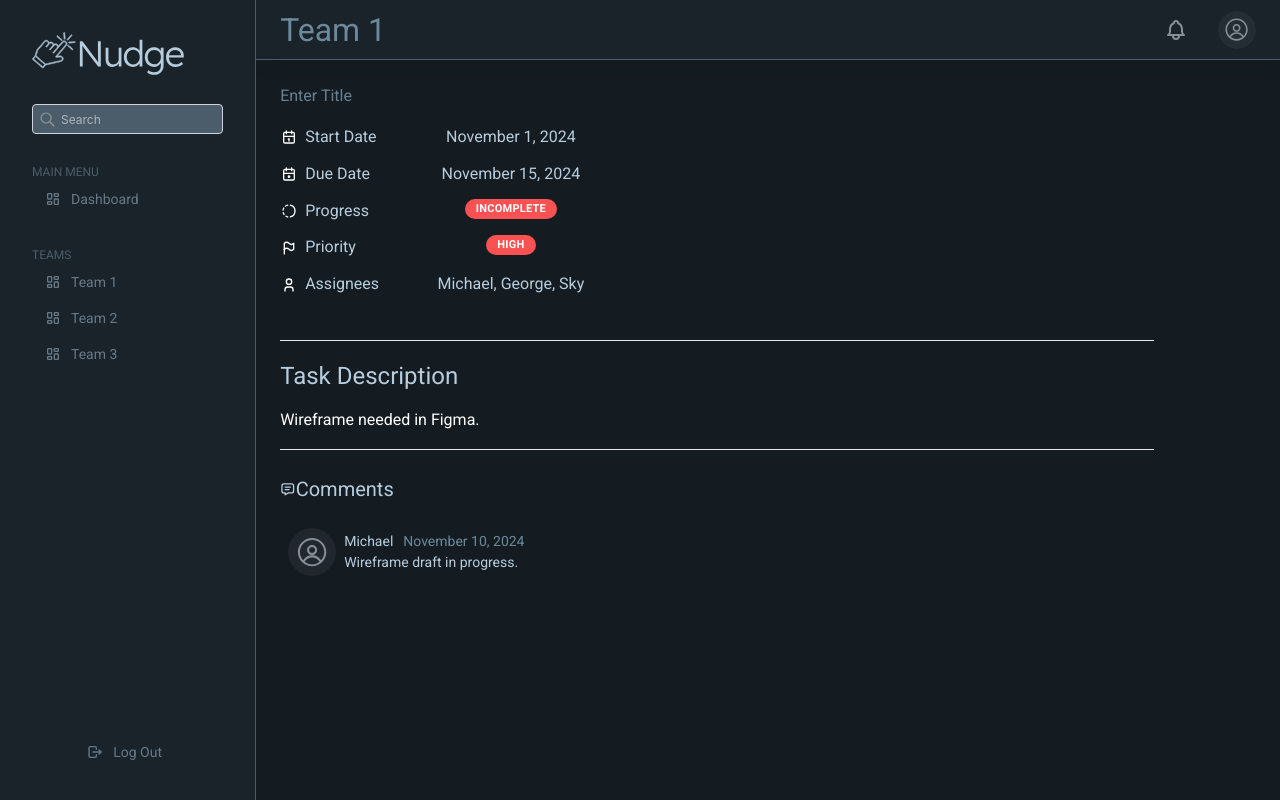
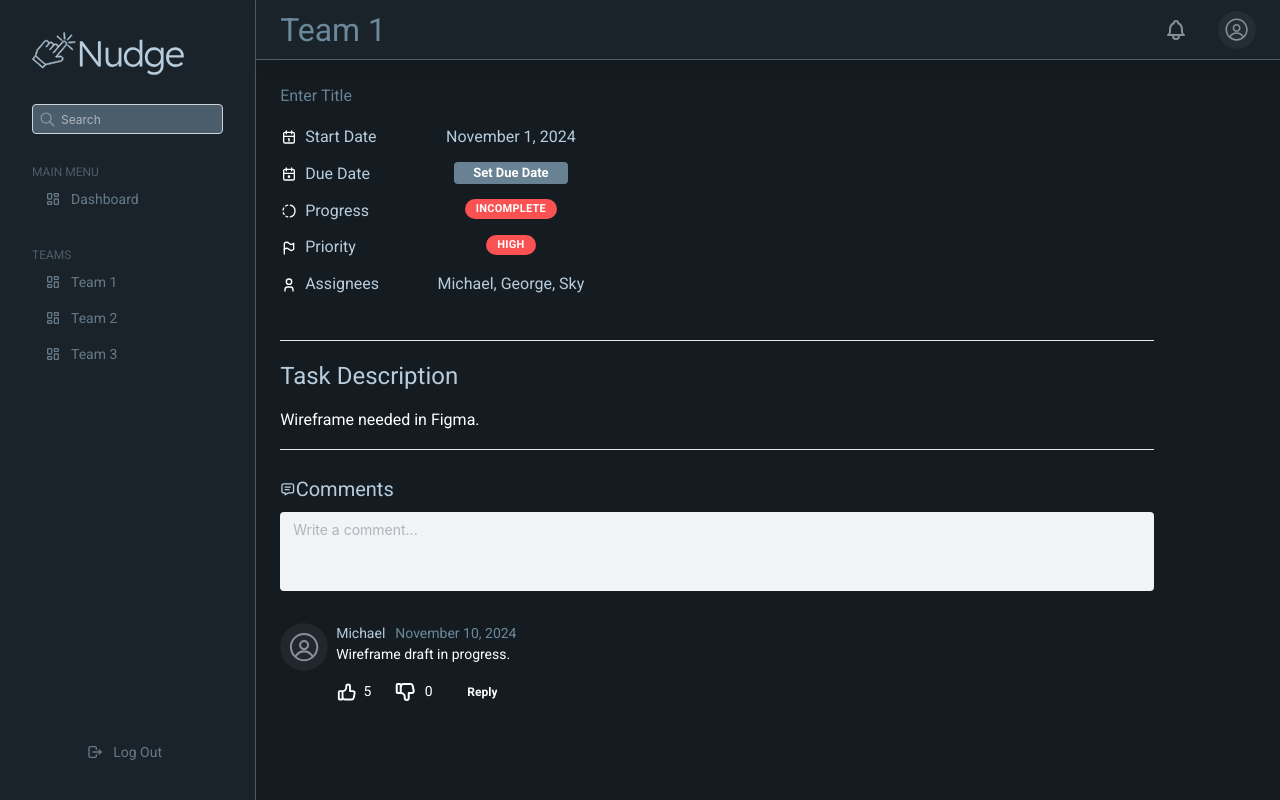
Before and after one commit to Skysayson/Nudge, a React (Vite) app in the folder Nudge-TaskManager/client/: page /Dashboard in a window 1280 px wide. Both pictures are taken after a click on the element 383 px from the left and 599 px from the top of the page. Built offline with nearby package versions, Linux system fonts and the light colour scheme.

Commit message:
add: all functionalities on fullcard except replying to comments

```diff
--- a/Nudge-TaskManager/client/index.html
+++ b/Nudge-TaskManager/client/index.html
@@ -2,7 +2,7 @@
 <html lang="en">
   <head>
     <meta charset="UTF-8" />
-    <link rel="icon" type="image/svg+xml" href="/vite.svg" />
+    <link rel="icon" type="svg" href="./src/assets/hand.svg" />
     <link href="https://fonts.googleapis.com/css2?family=Roboto:wght@400;500;700&display=swap" rel="stylesheet">
     <meta name="viewport" content="width=device-width, initial-scale=1.0" />
     <title>Nudge</title>
--- a/Nudge-TaskManager/client/src/components/FullCard.tsx
+++ b/Nudge-TaskManager/client/src/components/FullCard.tsx
@@ -1,4 +1,15 @@
-import { Badge, Table, Avatar, Text, Input } from "@mantine/core";
+import {
+  Badge,
+  Table,
+  Avatar,
+  Text,
+  Input,
+  Textarea,
+  Button,
+  Popover,
+  List,
+  ListItem
+} from "@mantine/core";
 import { TaskContent } from "../interfaces/interfaces";
 import {
   IconCalendar,
@@ -7,7 +18,10 @@ import {
   IconCalendarDue,
   IconUser,
   IconMessage,
+  IconThumbUp,
+  IconThumbDown,
 } from "@tabler/icons-react";
+import { Calendar } from "@mantine/dates";
 import { useEffect, useState } from "react";
 
 const FullCard = ({ TaskContent }: { TaskContent: TaskContent }) => {
@@ -15,6 +29,27 @@ const FullCard = ({ TaskContent }: { TaskContent: TaskContent }) => {
   const [priorityColors, setPriorityColors] = useState("");
   const [taskTitle, setTaskTitle] = useState("Enter Title");
   const [isEditingTitle, setIsEditingTitle] = useState(false);
+  const [renderCalendar, setRenderCalendar] = useState(false);
+  const [memberList, setMemberList] = useState(false);
+  const [searchTerm, setSearchTerm] = useState('');
+  const [selectedMember, setSelectedMember] = useState(null);
+
+  const teamMembers = [
+    { id: 1, name: 'John Doe' },
+    { id: 2, name: 'Jane Smith' },
+    { id: 3, name: 'Sam Brown' },
+    { id: 4, name: 'Emily Davis' },
+  ];
+
+  const filteredMembers = teamMembers.filter(member =>
+    member.name.toLowerCase().includes(searchTerm.toLowerCase())
+  );
+
+  const handleSelectMember = (member) => {
+    setSelectedMember(member);
+    setMemberList(false);
+    // Add logic to handle assignment to the task
+  };
 
   const handleTitleChange = (event: React.ChangeEvent<HTMLInputElement>) => {
     setTaskTitle(event.target.value);
@@ -27,7 +62,7 @@ const FullCard = ({ TaskContent }: { TaskContent: TaskContent }) => {
   //Function to format start date and due date of task
   const formatDate = (date: Date | null) => {
     if (!date) {
-      return "No date inputted";
+      return false;
     }
     return new Intl.DateTimeFormat("en-US", {
       month: "long",
@@ -68,16 +103,36 @@ const FullCard = ({ TaskContent }: { TaskContent: TaskContent }) => {
     {
       label: "Start Date",
       icon: <IconCalendar size={16} />,
-      value: TaskContent.created
-        ? formatDate(TaskContent.created)
-        : "Enter start date", // Fallback message
+      value: TaskContent.created ? (
+        formatDate(TaskContent.created)
+      ) : (
+        <Button>
+          {renderCalendar && <Calendar />}
+        </Button>
+      ), // Fallback message
     },
     {
       label: "Due Date",
       icon: <IconCalendarDue size={16} />,
-      value: TaskContent.created
-        ? formatDate(TaskContent.due)
-        : "Enter due date", // Fallback message
+      value: (
+        <Popover position="bottom" withArrow shadow="md" opened={renderCalendar} onClose={() => setRenderCalendar(false)}>
+          <Popover.Target>
+            <Button
+              variant="filled"
+              color="#688193"
+              className="h-[90%] text-[13px]"
+              onClick={() => {
+                setRenderCalendar(!renderCalendar);
+              }}
+            >
+              Set Due Date
+            </Button>
+          </Popover.Target>
+          <Popover.Dropdown>
+            <Calendar />
+          </Popover.Dropdown>
+        </Popover>
+      ), // Fallback message
     },
     {
       label: "Progress",
@@ -97,7 +152,55 @@ const FullCard = ({ TaskContent }: { TaskContent: TaskContent }) => {
         </Badge>
       ),
     },
-    { label: "Assignees", icon: <IconUser size={16} />, value: mapAssigned() },
+    {
+      label: "Assignees",
+      icon: <IconUser size={16} />,
+      value: mapAssigned() === "" ? (
+        <Popover
+          position="bottom"
+          withArrow
+          shadow="md"
+          opened={memberList}
+          onClose={() => setMemberList(false)}
+        >
+          <Popover.Target>
+            <Button
+              variant="filled"
+              color="#688193"
+              className="h-[90%] text-[13px]"
+              onClick={() => setMemberList(!memberList)}
+            >
+              Assign Member
+            </Button>
+          </Popover.Target>
+          <Popover.Dropdown>
+            <Input
+              placeholder="Search for a member..."
+              value={searchTerm}
+              onChange={(e) => setSearchTerm(e.target.value)}
+              mb="xs"
+            />
+            {filteredMembers.length > 0 ? (
+              <List>
+                {filteredMembers.map(member => (
+                  <ListItem
+                    key={member.id}
+                    onClick={() => handleSelectMember(member)}
+                    style={{ cursor: 'pointer', padding: '5px 10px' }}
+                  >
+                    {member.name}
+                  </ListItem>
+                ))}
+              </List>
+            ) : (
+              <Text size="xs">No members found</Text>
+            )}
+          </Popover.Dropdown>
+        </Popover>
+      ) : (
+        mapAssigned()
+      ),
+    },
   ];
 
   return (
@@ -117,7 +220,6 @@ const FullCard = ({ TaskContent }: { TaskContent: TaskContent }) => {
                 color: "#B7CDDE", // Text color
                 "::placeholder": {
                   color: "#B7CDDE", // Placeholder text color
-
                 },
               },
             }}
@@ -165,7 +267,16 @@ const FullCard = ({ TaskContent }: { TaskContent: TaskContent }) => {
           {/*TASK DESCRIPTION CONTENT DIV*/}
           {TaskContent.content.length === 0 && (
             <div className="text-[#88A7BD]">
-              Enter description for your task
+              <Textarea
+                placeholder="Enter a task description..."
+                variant="unstyled"
+                autosize
+                styles={{
+                  input: {
+                    color: "#C9C9C9",
+                  },
+                }}
+              />
             </div>
           )}
           {TaskContent.content}
@@ -182,13 +293,22 @@ const FullCard = ({ TaskContent }: { TaskContent: TaskContent }) => {
             No Comments{" "}
           </div>
         )}
+        <Textarea
+          placeholder="Write a comment..."
+          autosize
+          minRows={3}
+          maxRows={6}
+          className="mt-2 placeholder:[#C9C9C9]"
+          variant="filled"
+        />
         {TaskContent.comments.map((comment, index) => (
           <div
             key={index}
-            className="flex flex-col text-[16px] mt-[16px] p-[8px] bg-opacity-[10%]"
+            className="flex flex-col text-[16px] mt-[32px] bg-opacity-[10%]"
           >
             {/* COMMENT DIV */}
             <div className="flex items-center border-red-600 w-full">
+              <div className="flex w-max h-max  border-green-600">
                 <Avatar size="48" />
                 <div className="flex ml-[8px] flex-col">
                   <div className="flex items-center border-green-600 w-full">
@@ -200,7 +320,7 @@ const FullCard = ({ TaskContent }: { TaskContent: TaskContent }) => {
                     </h1>
                   </div>
                   <Text
-                  className="text-[14px] w-full border-red-600 flex text-[#B7CDDE]"
+                    className="text-[14px] w-full border-red-600 flex text-white"
                     style={{
                       wordBreak: "break-word", // Break words for long content
                       overflowWrap: "break-word", // Ensure proper wrapping
@@ -208,6 +328,50 @@ const FullCard = ({ TaskContent }: { TaskContent: TaskContent }) => {
                   >
                     {comment.comment}
                   </Text>
+                  <div className="flex w-[100%] justify-between mt-[8px] items-center">
+                    <div className="flex w-[75%] items-center border-red justify-between">
+                      <div className="flex w-full items-center">
+                        <IconThumbUp
+                          width="40%"
+                          className="hover:cursor-pointer"
+                          onClick={() => {
+                            comment.likes++; // Update this to update the likes in the backend
+                          }}
+                        />
+                        <h1 className="text-[14px] ml-[5px]">
+                          {" "}
+                          {comment.likes}{" "}
+                        </h1>
+                      </div>
+                      <div className="flex w-full items-center">
+                        <IconThumbDown
+                          width="49%"
+                          className="hover:cursor-pointer"
+                          onClick={() => {
+                            comment.dislikes++; // Update this to update the likes in the backend
+                          }}
+                        />
+                        <h1 className="text-[14px] ml-[5px]">
+                          {" "}
+                          {comment.dislikes}{" "}
+                        </h1>
+                      </div>
+                    </div>
+                    <div className="flex hover:underline">
+                      <Button
+                        variant="transparent"
+                        styles={{
+                          root: {
+                            color: "white", // Sets the initial color
+                          },
+                        }}
+                        className="text-[12px]"
+                      >
+                        Reply
+                      </Button>
+                    </div>
+                  </div>
+                </div>
               </div>
             </div>
           </div>
--- a/Nudge-TaskManager/client/src/components/TaskCard.tsx
+++ b/Nudge-TaskManager/client/src/components/TaskCard.tsx
@@ -51,7 +51,7 @@ const TaskCard = ({ TaskStat }: { TaskStat: StatTask }) => {
         <Card
           key={task.title} // Unique key for each card
           radius="sm"
-          className="w-full h-max bg-[#192228] mt-[20px] p-[25.36px] hover:cursor-pointer hover:border"
+          className="w-full h-max bg-[#192228] mt-[20px] p-[25.36px] hover:cursor-pointer hover:border border-[#88A7BD]"
           onClick={() => handleClick(task)} // Handles logic when the card is clicked
         >
           {/* TaskCard Header: Status and Priority Badges */}
@@ -147,7 +147,7 @@ const TaskCard = ({ TaskStat }: { TaskStat: StatTask }) => {
 
               {/* Due Date */}
               <h1 className="mt-[10px] text-[14px] text-[#688193] underline">
-                Due on: {task.due ? task.due.toLocaleDateString() : "No date inputted"} {/* Formatted due date */}
+                Due on: {task.due ? task.due.toLocaleDateString() : "No date"} {/* Formatted due date */}
               </h1>
             </div>
           </div>
--- a/Nudge-TaskManager/client/src/pages/Dashboard.tsx
+++ b/Nudge-TaskManager/client/src/pages/Dashboard.tsx
@@ -38,7 +38,9 @@ export const DashBoard: React.FC = () => {
         {
           author: "Sky",
           comment: "Test",
-          created: new Date("2025-12-17")
+          created: new Date("2025-12-17"),
+          likes: 5,
+          dislikes: 0
         }
       ],
       created: new Date(), // Added created property
@@ -54,7 +56,9 @@ export const DashBoard: React.FC = () => {
         {
           author: "Michael",
           comment: "Wireframe draft in progress.",
-          created: new Date("2024-11-10")
+          created: new Date("2024-11-10"),
+          likes: 5,
+          dislikes: 0
         }
       ],
       created: new Date("2024-11-1"), // Added created property
@@ -70,7 +74,9 @@ export const DashBoard: React.FC = () => {
         {
           author: "Mia",
           comment: "Initial draft submitted.",
-          created: new Date("2024-11-19")
+          created: new Date("2024-11-19"),
+          likes: 5,
+          dislikes: 0
         }
       ],
       created: new Date("2024-11-10"), // Added created property
@@ -99,7 +105,9 @@ export const DashBoard: React.FC = () => {
         {
           author: "Lucas",
           comment: "Audit phase 1 complete.",
-          created: new Date("2024-11-16")
+          created: new Date("2024-11-16"),
+          likes: 5,
+          dislikes: 0
         }
       ],
       created: new Date(), // Added created property
@@ -115,7 +123,9 @@ export const DashBoard: React.FC = () => {
         {
           author: "Sophia",
           comment: "Backend endpoint integrated.",
-          created: new Date("2024-11-20")
+          created: new Date("2024-11-20"),
+          likes: 5,
+          dislikes: 0
         }
       ],
       created: new Date("2024-11-15"), // Added created property
@@ -131,7 +141,9 @@ export const DashBoard: React.FC = () => {
         {
           author: "Ella",
           comment: "Marketing draft ready for review.",
-          created: new Date("2024-11-28")
+          created: new Date("2024-11-28"),
+          likes: 5,
+          dislikes: 0
         }
       ],
       created: new Date("2024-11-25"), // Added created property
@@ -150,7 +162,9 @@ export const DashBoard: React.FC = () => {
         {
           author: "James",
           comment: "Critical bug fixes deployed.",
-          created: new Date("2024-10-29")
+          created: new Date("2024-10-29"),
+          likes: 5,
+          dislikes: 0
         }
       ],
       created: new Date("2024-10-15"), // Added created property
@@ -166,7 +180,9 @@ export const DashBoard: React.FC = () => {
         {
           author: "Isabella",
           comment: "All test cases verified.",
-          created: new Date("2024-10-20")
+          created: new Date("2024-10-20"),
+          likes: 5,
+          dislikes: 0
         }
       ],
       created: new Date("2024-10-10"), // Added created property
@@ -182,7 +198,9 @@ export const DashBoard: React.FC = () => {
         {
           author: "Emma",
           comment: "Queries optimized successfully.",
-          created: new Date("2024-10-15")
+          created: new Date("2024-10-15"),
+          likes: 5,
+          dislikes: 0
         }
       ],
       created: new Date("2024-10-5"), // Added created property
```
Also changed, not shown: Nudge-TaskManager/client/src/interfaces/interfaces.tsx (+2 -9 lines), Nudge-TaskManager/client/src/pages/Registration.tsx (+7 -5 lines), Nudge-TaskManager/client/src/assets/hand.svg (added). Lines whose indentation alone changed are shown as unchanged.
